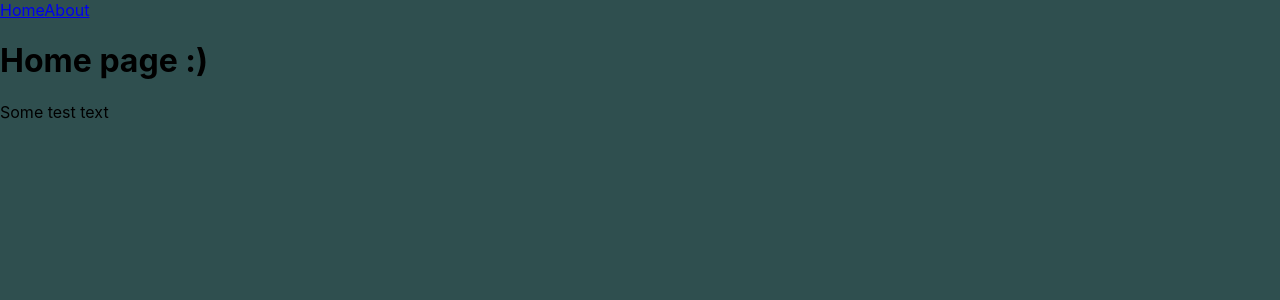
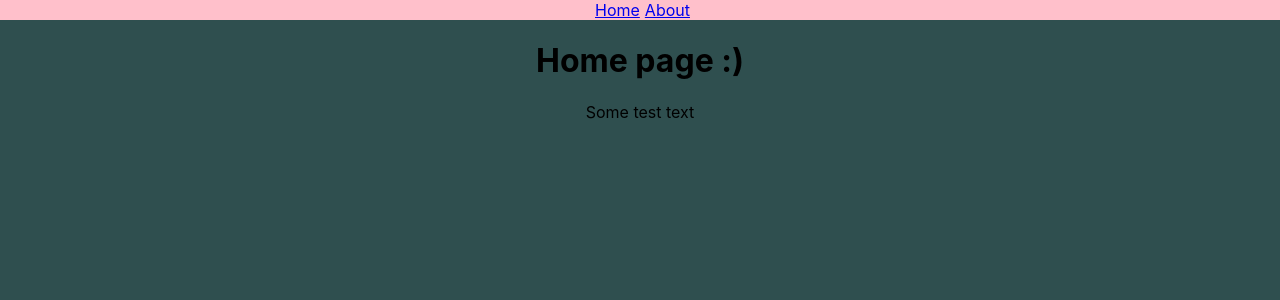
Before and after one commit to NyoomNyoom/resumeWebsite, a React (Create React App) app: page / in a window 1280 px wide. Shown: the top 300 px of the page. Built offline with nearby package versions, Linux system fonts and the light colour scheme.

Commit message:
Changed how the page looks to wrap my head around css styling

```diff
--- a/src/App.css
+++ b/src/App.css
@@ -36,3 +36,15 @@
     transform: rotate(360deg);
   }
 }
+
+.navbar {
+  background-color: pink;
+}
+
+.links {
+  padding: 5px;
+}
+
+.mainContent {
+  text-align: center;
+}
--- a/src/App.js
+++ b/src/App.js
@@ -7,9 +7,10 @@ import HomePage from './pages/HomePage';
 
 export default function App() {
   return (
+    <div className="mainContent">
       <Router>
-      <nav>
-        <Link to="/">Home</Link>
+        <nav className="navbar">
+          <Link className="links" to="/">Home</Link>
           <Link to="/about">About</Link>
         </nav>
         <Routes>
@@ -17,6 +18,7 @@ export default function App() {
           <Route path="/about" element={<About />} />
         </Routes>
       </Router>
+    </div>
       )
 }
 
```
Lines whose indentation alone changed are shown as unchanged.
